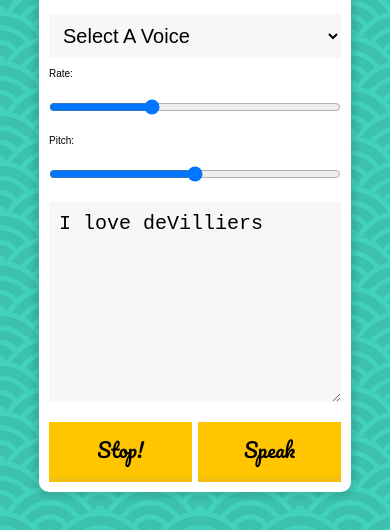
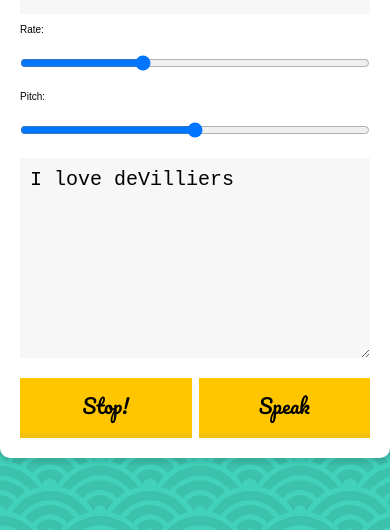
Before and after one commit to venky-17/Voice-Alterer, a plain HTML site: page index.html in a window 390 px wide. Shown: the part 314-844 px from the top of the page. Drawn offline with Linux system fonts and the light colour scheme.

Commit message:
Update style.css

```diff
--- a/style.css
+++ b/style.css
@@ -88,18 +88,3 @@ textarea {
 .voiceinator button:nth-of-type(1) {
   margin-right: 2%;
 }
-
-
-@media only screen and (max-width: 900px) {
-  .voiceinator {
-    padding: 1rem;
-    width:80%;
-    margin: 0 auto;
-    border-radius: 1rem;
-    position: relative;
-    background: white;
-    overflow: hidden;
-    z-index: 1;
-    box-shadow: 0 0 5px 5px rgba(0,0,0,0.1);
-  }
-}
```
